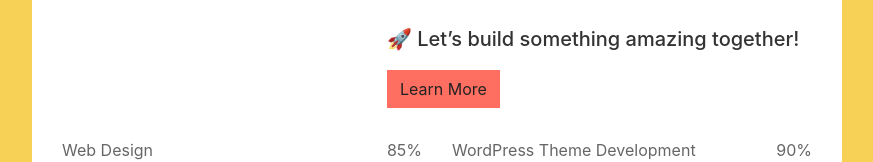
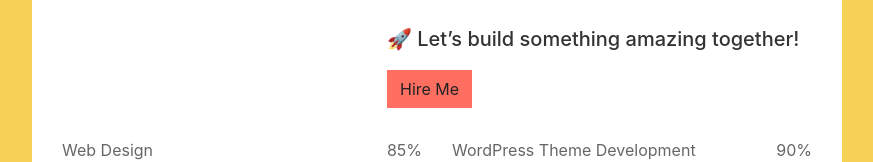
Before and after one commit to habiburrahman0540/myportfolio, a React (Create React App) app: page / in a window 1280 px wide. Shown: the part 1399-1561 px from the top of the page, without its empty margins (368-1241 px from the left). Built offline with nearby package versions, Linux system fonts and the light colour scheme.

Commit message:
Update AboutSection.jsx

```diff
--- a/src/components/AboutSection.jsx
+++ b/src/components/AboutSection.jsx
@@ -15,7 +15,7 @@ const AboutSection = () => {
     <div className="about" id="about">
       <div className="content-inner">
         <div className="content-header">
-          <h2>✨ About Me</h2>
+          <h2>✨About Me</h2>
         </div>
         <div className="row align-items-center">
           <div className="col-md-6 col-lg-5">
@@ -40,7 +40,7 @@ const AboutSection = () => {
   🚀 Let’s build something amazing together!
 </p>
 
-            <a className="btn" href="#">Learn More</a>
+            <a className="btn" href="https://www.fiverr.com/mdhabib058" target="_blank">Hire Me</a>
           </div>
         </div>
         <div className="row">
```
